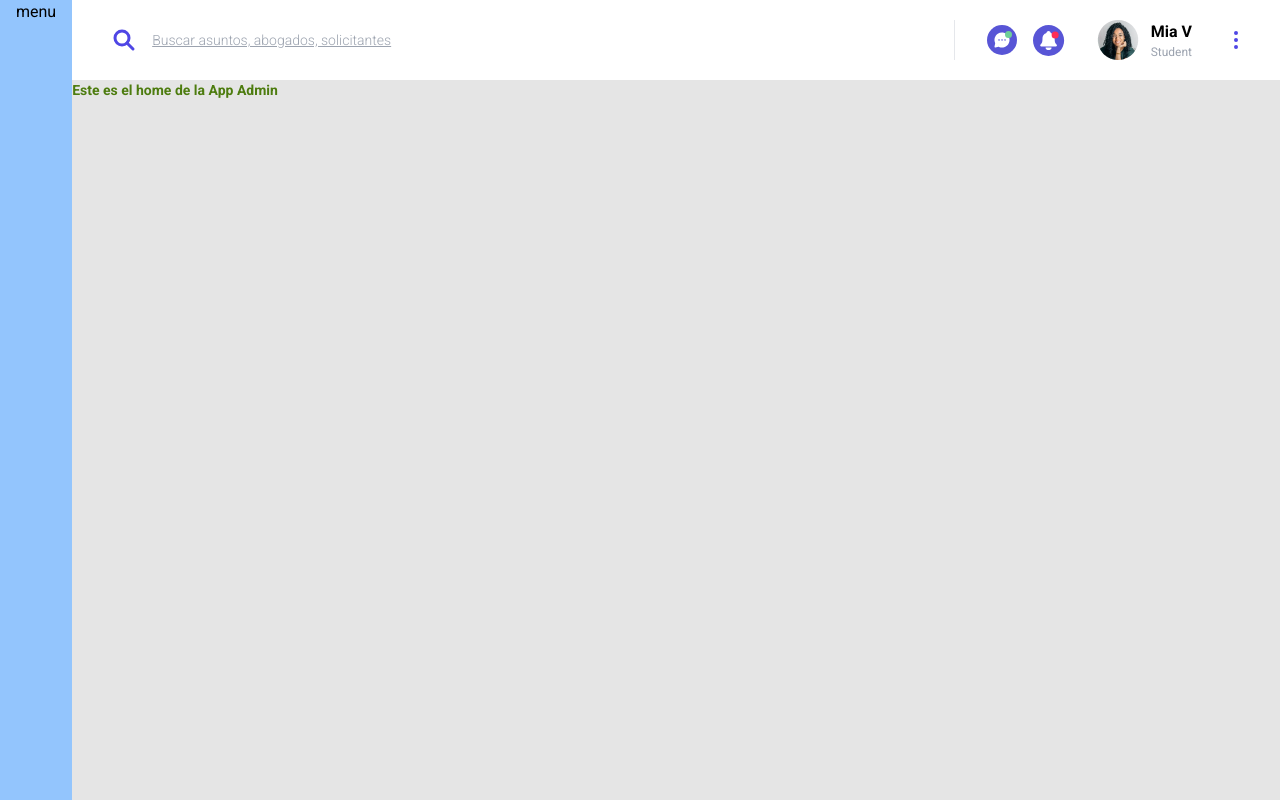
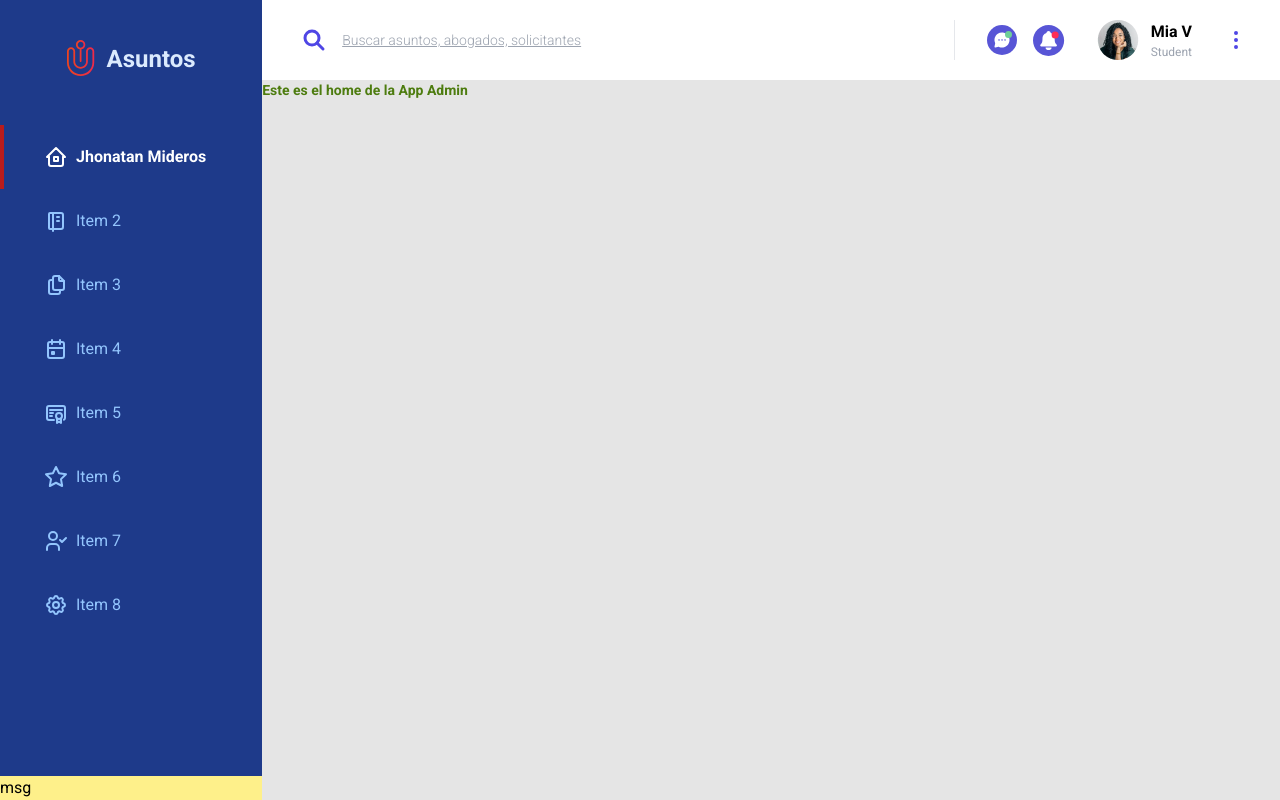
Before and after one commit to jonmid/asuntos-frontend-reactjs, a React (Vite) app: page /app in a window 1280 px wide. Built offline with nearby package versions, Linux system fonts and the light colour scheme.

Commit message:
[add] maquetacion de la seccion del menu

```diff
--- a/src/app/components/Header.jsx
+++ b/src/app/components/Header.jsx
@@ -31,8 +31,8 @@ const Header = () => {
           </div>
 
           <div className='flex flex-col justify-center'>
-            <h4 className='text-base font-bold'>Mia V</h4>
-            <span className='text-xs text-gray-400'>Student</span>
+            <h4 className='text-base font-bold select-none'>Mia V</h4>
+            <span className='text-xs text-gray-400 select-none'>Student</span>
           </div>
         </div>
       </div>
--- /dev/null
+++ b/src/app/components/Menu.jsx
@@ -0,0 +1,51 @@
+import React from 'react'
+import { IconHome2, IconNotebook, IconFiles, IconCalendarEvent, IconCertificate, IconStar, IconUserCheck, IconSettings } from '@tabler/icons'
+
+import logoIcon from './../../assets/icons/logo.svg'
+
+const Menu = () => {
+  return (
+    <nav className='flex flex-col h-screen bg-blue-900'>
+      <div className='mt-10'>
+        <div className='flex space-x-3 items-center justify-center'>
+          <img className='select-none' src={logoIcon} alt='logo' />
+          <span className='text-2xl font-bold text-blue-100 select-none'>Asuntos</span>
+        </div>
+      </div>
+
+      <section className='grow mt-12 overflow-auto overflow-y-auto'>
+        <ul className='flex flex-col text-blue-300'>
+          <li className='flex items-center py-5 pl-10 pr-14 text-white font-bold border-l-4 border-red-700'>
+            <IconHome2 stroke={2} className='shrink-0' /> <span className='shrink-0 ml-2'>Jhonatan Mideros</span>
+          </li>
+
+          <li className='flex items-center py-5 pl-10 pr-14 font-normal border-l-4 border-transparent hover:bg-blue-800 hover:text-blue-100 transition ease-in duration-400'>
+            <IconNotebook stroke={2} className='shrink-0' /> <span className='shrink-0 ml-2'>Item 2</span>
+          </li>
+          <li className='flex items-center py-5 pl-10 pr-14 font-normal border-l-4 border-transparent hover:bg-blue-800 hover:text-blue-100 transition ease-in duration-400'>
+            <IconFiles stroke={2} className='shrink-0' /> <span className='shrink-0 ml-2'>Item 3</span>
+          </li>
+          <li className='flex items-center py-5 pl-10 pr-14 font-normal border-l-4 border-transparent hover:bg-blue-800 hover:text-blue-100 transition ease-in duration-400'>
+            <IconCalendarEvent stroke={2} className='shrink-0' /> <span className='shrink-0 ml-2'>Item 4</span>
+          </li>
+          <li className='flex items-center py-5 pl-10 pr-14 font-normal border-l-4 border-transparent hover:bg-blue-800 hover:text-blue-100 transition ease-in duration-400'>
+            <IconCertificate stroke={2} className='shrink-0' /> <span className='shrink-0 ml-2'>Item 5</span>
+          </li>
+          <li className='flex items-center py-5 pl-10 pr-14 font-normal border-l-4 border-transparent hover:bg-blue-800 hover:text-blue-100 transition ease-in duration-400'>
+            <IconStar stroke={2} className='shrink-0' /> <span className='shrink-0 ml-2'>Item 6</span>
+          </li>
+          <li className='flex items-center py-5 pl-10 pr-14 font-normal border-l-4 border-transparent hover:bg-blue-800 hover:text-blue-100 transition ease-in duration-400'>
+            <IconUserCheck stroke={2} className='shrink-0' /> <span className='shrink-0 ml-2'>Item 7</span>
+          </li>
+          <li className='flex items-center py-5 pl-10 pr-14 font-normal border-l-4 border-transparent hover:bg-blue-800 hover:text-blue-100 transition ease-in duration-400'>
+            <IconSettings stroke={2} className='shrink-0' /> <span className='shrink-0 ml-2'>Item 8</span>
+          </li>
+        </ul>
+      </section>
+
+      <section className='bg-yellow-200'>msg</section>
+    </nav>
+  )
+}
+
+export default Menu
--- a/src/app/screens/AdminScreen.jsx
+++ b/src/app/screens/AdminScreen.jsx
@@ -2,11 +2,12 @@ import React from 'react'
 import { Outlet } from 'react-router-dom'
 
 import Header from './../components/Header'
+import Menu from '../components/Menu'
 
 const AdminScreen = () => {
   return (
     <div className='grid grid-cols-[auto_1fr] w-full h-full'>
-      <nav className='px-4 bg-blue-300'>menu</nav>
+      <Menu />
       <div className='flex flex-col'>
         <Header />
         <main className='grow bg-app-index'>
--- a/src/assets/styles/main.css
+++ b/src/assets/styles/main.css
@@ -1,11 +1,32 @@
 @tailwind base;
 @tailwind components;
 @tailwind utilities;
+
+body {
+  scrollbar-width: thin; /* "auto" or "thin" */
+  scrollbar-color: #bedbfe #1e3a8a; /* scroll thumb and track */
+}
 
 html {
   font-family: 'Roboto', sans-serif;
 }
 
-.bg-index {
+/* .bg-index {
   @apply bg-app-index;
+} */
+
+/*========== SCROLL BAR ==========*/
+::-webkit-scrollbar {
+  width: 6px;
+  background-color: #1e3a8a;
+  border-radius: 0.5rem;
 }
+
+::-webkit-scrollbar-thumb {
+  background-color: #bedbfe;
+  border-radius: 0.5rem;
+}
+
+::-webkit-scrollbar-thumb:hover {
+  background-color: #b91c1b;
+}
```
Also changed, not shown: src/assets/icons/logo.svg (added).
